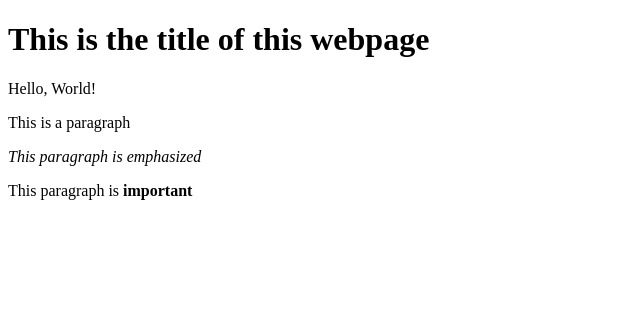
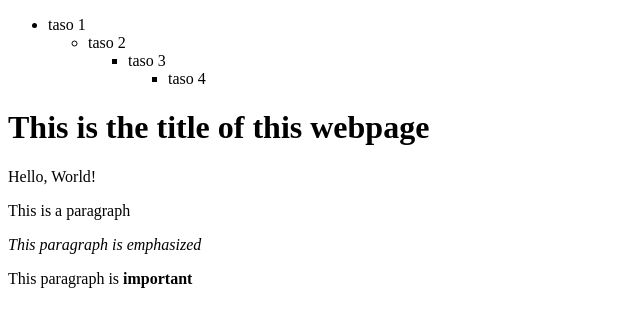
Before and after one commit to leilapseudo/Lapio-website, a plain HTML site: page index.html in a window 1280 px wide. Shown: the whole page, without its empty margins (0-640 px from the left). Drawn offline with Linux system fonts and the light colour scheme.

Commit message:
Update index.html

```diff
--- a/index.html
+++ b/index.html
@@ -1,5 +1,29 @@
 <!DOCTYPE html>
 <html>
+<!doctype html>
+<html>
+<head>
+  <meta charset="utf-8">
+  <title>Lista Testi</title>
+</head>
+<body>
+  <ul>
+    <li>taso 1
+      <ul>
+        <li>taso 2
+          <ul>
+            <li>taso 3
+              <ul>
+                <li>taso 4</li>
+              </ul>
+            </li>
+          </ul>
+        </li>
+      </ul>
+    </li>
+  </ul>
+</body>
+</html>
 
 <head>
   <meta charset="utf-8">
```
